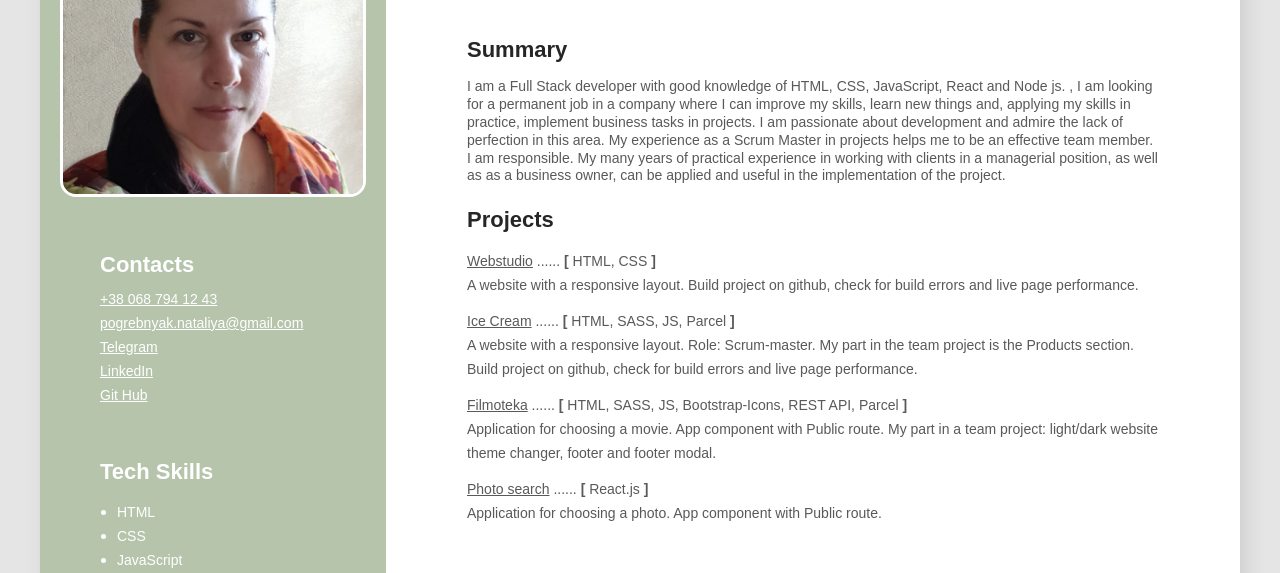
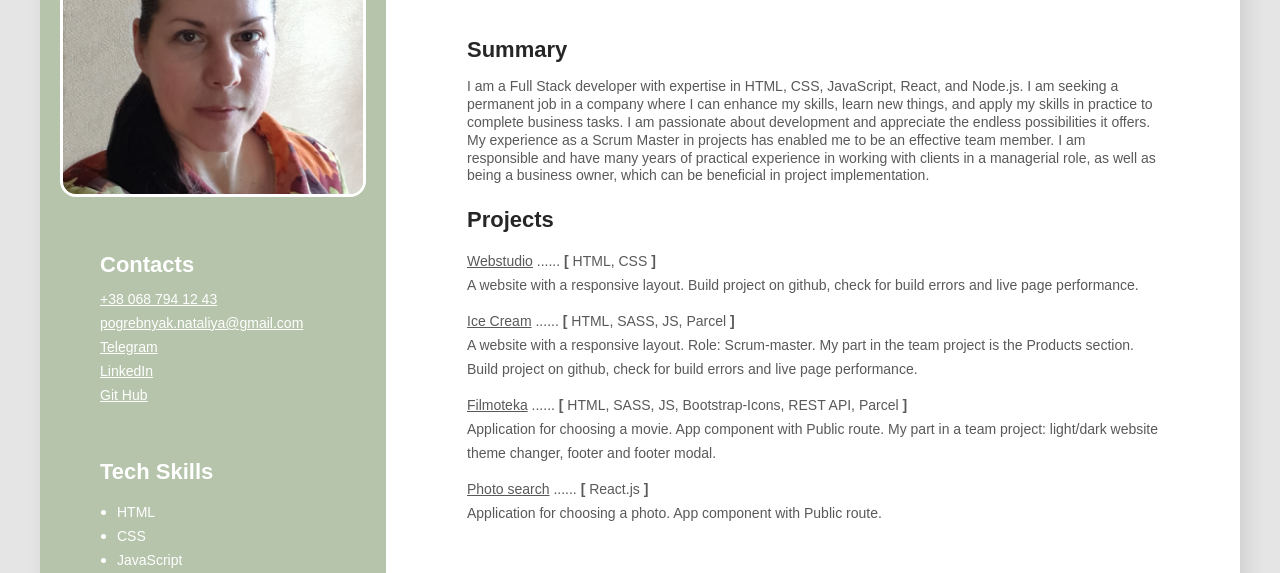
Before and after one commit to PNataliya/CV, a plain HTML site: page index.html in a window 1280 px wide. Shown: the part 177-750 px from the top of the page. Drawn offline with Linux system fonts and the light colour scheme.

Commit message:
fix summery

```diff
--- a/index.html
+++ b/index.html
@@ -41,16 +41,16 @@
         <div class="my-projects-section">
           <h3 class="main-content-title">Summary</h3>
           <p class="summary">
-            I am a Full Stack developer with good knowledge of HTML, CSS,
-            JavaScript, React and Node js. , I am looking for a permanent job in
-            a company where I can improve my skills, learn new things and,
-            applying my skills in practice, implement business tasks in
-            projects. I am passionate about development and admire the lack of
-            perfection in this area. My experience as a Scrum Master in projects
-            helps me to be an effective team member. I am responsible. My many
-            years of practical experience in working with clients in a
-            managerial position, as well as as a business owner, can be applied
-            and useful in the implementation of the project.
+            I am a Full Stack developer with expertise in HTML, CSS, JavaScript,
+            React, and Node.js. I am seeking a permanent job in a company where
+            I can enhance my skills, learn new things, and apply my skills in
+            practice to complete business tasks. I am passionate about
+            development and appreciate the endless possibilities it offers. My
+            experience as a Scrum Master in projects has enabled me to be an
+            effective team member. I am responsible and have many years of
+            practical experience in working with clients in a managerial role,
+            as well as being a business owner, which can be beneficial in
+            project implementation.
           </p>
           <h3 class="main-content-title">Projects</h3>
 
```
